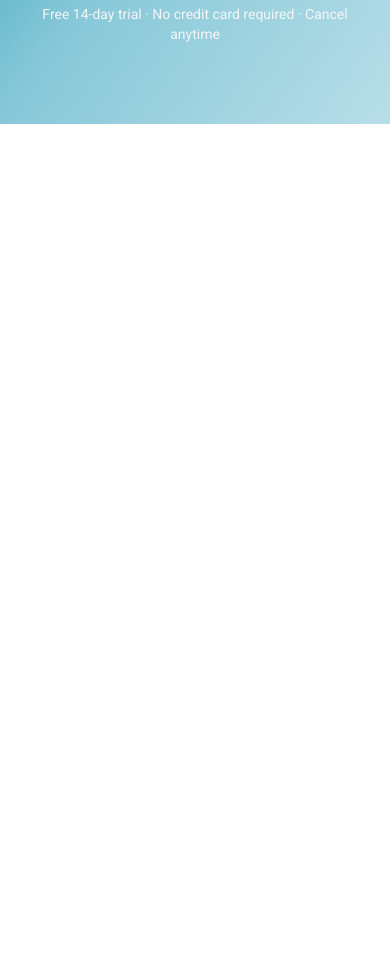
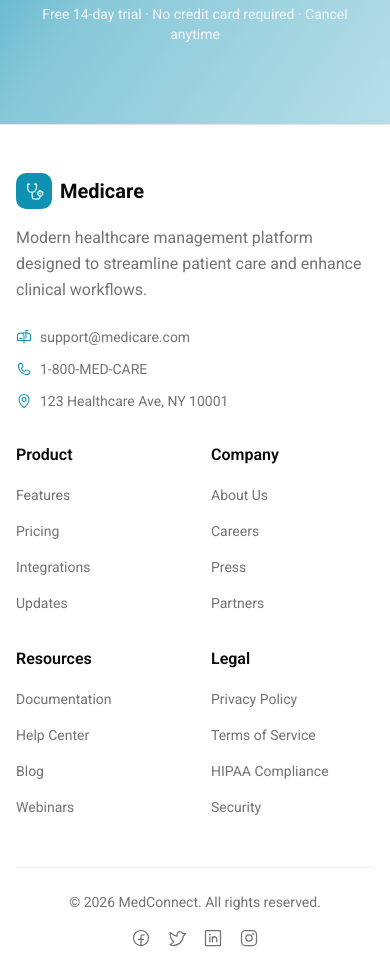
Before and after one commit to gmhridu/doctor-patient-management, a Next.js app: page / in a window 390 px wide. Shown: the part 9920-10892 px from the top of the page. Before the commit the page ends 10044 px from the top, so only its background shows below. Built offline with nearby package versions, Linux system fonts and the light colour scheme.

Commit message:
feat: implemented footer section

```diff
--- a/src/app/page.tsx
+++ b/src/app/page.tsx
@@ -5,8 +5,12 @@ import { Doctors } from "@/components/home/doctors";
 import { Pricing } from "@/components/home/pricing";
 import { Testimonials } from "@/components/home/testimonials";
 import { Contact } from "@/components/home/contact";
+import { Footer } from "@/components/shared/footer";
 
-export default function Page() {
+
+
+
+export default function HomePage() {
   return (
     <main>
       <Hero />
@@ -16,6 +20,7 @@ export default function Page() {
       <Pricing />
       <Testimonials />
       <Contact />
+      <Footer />
     </main>
   );
 }
--- /dev/null
+++ b/src/components/shared/footer.tsx
@@ -0,0 +1,184 @@
+"use client";
+
+import {
+  FacebookLogoIcon,
+  InstagramLogoIcon,
+  LinkedinLogoIcon,
+  MailboxIcon,
+  MapPinIcon,
+  PhoneIcon,
+  StethoscopeIcon,
+  TwitterLogoIcon,
+} from "@phosphor-icons/react";
+import Link from "next/link";
+import { useEffect, useState } from "react";
+import { Separator } from "../ui/separator";
+import { cn } from "@/lib/utils";
+
+const footerLinks = {
+  product: {
+    title: "Product",
+    links: [
+      { name: "Features", href: "#features" },
+      { name: "Pricing", href: "#pricing" },
+      { name: "Integrations", href: "#" },
+      { name: "Updates", href: "#" },
+    ],
+  },
+  company: {
+    title: "Company",
+    links: [
+      { name: "About Us", href: "#" },
+      { name: "Careers", href: "#" },
+      { name: "Press", href: "#" },
+      { name: "Partners", href: "#" },
+    ],
+  },
+  resources: {
+    title: "Resources",
+    links: [
+      { name: "Documentation", href: "#" },
+      { name: "Help Center", href: "#" },
+      { name: "Blog", href: "#" },
+      { name: "Webinars", href: "#" },
+    ],
+  },
+  legal: {
+    title: "Legal",
+    links: [
+      { name: "Privacy Policy", href: "#" },
+      { name: "Terms of Service", href: "#" },
+      { name: "HIPAA Compliance", href: "#" },
+      { name: "Security", href: "#" },
+    ],
+  },
+};
+
+const socialLinks = [
+  { name: "Facebook", icon: FacebookLogoIcon, href: "#" },
+  { name: "Twitter", icon: TwitterLogoIcon, href: "#" },
+  { name: "LinkedIn", icon: LinkedinLogoIcon, href: "#" },
+  { name: "Instagram", icon: InstagramLogoIcon, href: "#" },
+];
+
+export function Footer() {
+  const [isScrolled, setIsScrolled] = useState(false);
+
+  useEffect(() => {
+    const handleScroll = () => {
+      setIsScrolled(window.scrollY > 10);
+    };
+
+    window.addEventListener("scroll", handleScroll);
+    return () => window.removeEventListener("scroll", handleScroll);
+  }, []);
+
+  const handleLinkClick = (href: string) => {
+    if (href.startsWith("#")) {
+      const target = document.querySelector(href);
+      if (target) {
+        const headerOffset = 50;
+        const elementPosition = target.getBoundingClientRect().top;
+        const offsetPosition =
+          elementPosition + window.pageYOffset - headerOffset;
+
+        window.scrollTo({
+          top: offsetPosition,
+          behavior: "smooth",
+        });
+      }
+    }
+  };
+
+  return (
+    <footer
+      className={cn(
+        "bg-card border-t border-border",
+        isScrolled ? "bg-background/80" : "",
+      )}
+    >
+      <div className="@container container mx-auto px-4 sm:px-6 lg:px-8">
+        <div className="py-12 lg:py-16">
+          <div className="grid grid-cols-2 md:grid-cols-3 lg:grid-cols-6 gap-8 lg:gap-12">
+            <div className="col-span-2 md:col-span-3 lg:col-span-2">
+              <Link href="/" className="flex items-center gap-2 mb-4">
+                <div className="flex size-9 items-center justify-center rounded-lg bg-primary text-primary-foreground">
+                  <StethoscopeIcon className="size-5" />
+                </div>
+                <span className="text-xl font-bold text-foreground">
+                  Medicare
+                </span>
+              </Link>
+
+              <p className="text-muted-foreground mb-6 max-w-sm leading-relaxed">
+                Modern healthcare management platform designed to streamline
+                patient care and enhance clinical workflows.
+              </p>
+
+              {/* contact info */}
+              <div className="space-y-3">
+                <div className="flex items-center gap-2 text-sm text-muted-foreground">
+                  <MailboxIcon className="size-4 text-primary" />
+                  <span>support@medicare.com</span>
+                </div>
+                <div className="flex items-center gap-2 text-sm text-muted-foreground">
+                  <PhoneIcon className="size-4 text-primary" />
+                  <span>1-800-MED-CARE</span>
+                </div>
+                <div className="flex items-center gap-2 text-sm text-muted-foreground">
+                  <MapPinIcon className="size-4 text-primary" />
+                  <span>123 Healthcare Ave, NY 10001</span>
+                </div>
+              </div>
+            </div>
+
+            {/* Links Columns */}
+            {Object.entries(footerLinks).map(([key, section]) => (
+              <div key={key}>
+                <h3 className="font-semibold text-foreground mb-4">
+                  {section.title}
+                </h3>
+                <ul className="space-y-3">
+                  {section.links.map((link, index) => (
+                    <li key={index}>
+                      <Link
+                        href={link.href}
+                        onClick={() => handleLinkClick(link.href)}
+                        className="text-sm text-muted-foreground hover:text-primary transition-colors"
+                      >
+                        {link.name}
+                      </Link>
+                    </li>
+                  ))}
+                </ul>
+              </div>
+            ))}
+          </div>
+        </div>
+
+        <Separator className="bg-border/50" />
+
+        {/* Bottom Footer */}
+        <div className="py-6 flex flex-col sm:flex-row items-center justify-between gap-4">
+          <p className="text-sm text-muted-foreground text-center sm:text-left">
+            © {new Date().getFullYear()} MedConnect. All rights reserved.
+          </p>
+
+          {/* Social Links */}
+          <div className="flex items-center gap-4">
+            {socialLinks.map((social, index) => (
+              <Link
+                key={index}
+                href={social.href}
+                className="text-muted-foreground hover:text-primary transition-colors"
+                aria-label={social.name}
+              >
+                <social.icon className="h-5 w-5" />
+              </Link>
+            ))}
+          </div>
+        </div>
+      </div>
+    </footer>
+  );
+}
```
